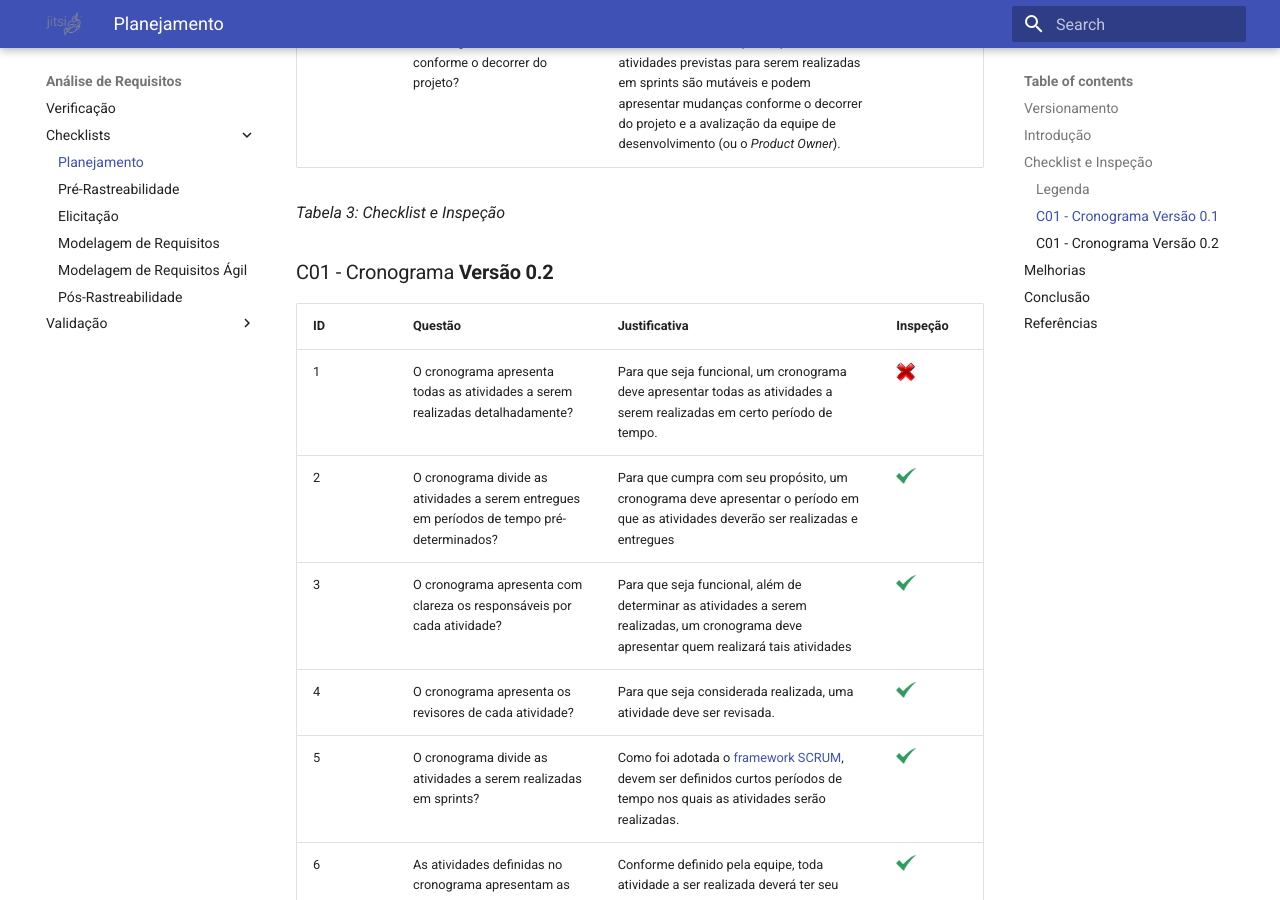
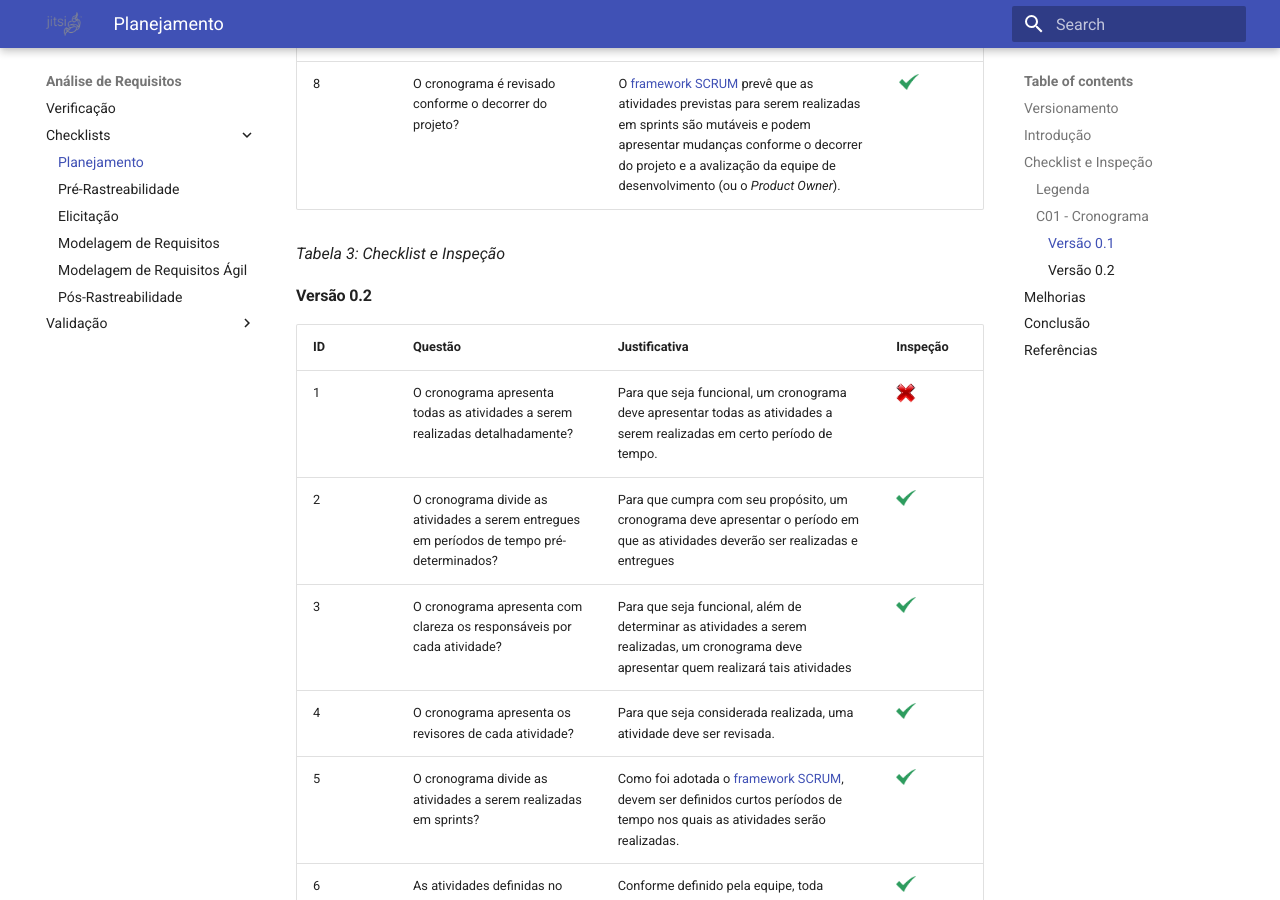
Before and after one commit to gabrielm2q/2022.1-Jitsi-Meet, an MkDocs documentation site: the page built from docs/analiseDeRequisitos/checklists/cronograma_cl.md, in a window 1280 px wide and 900 px high, scrolled down 2003 px. Built offline with MkDocs 1.6.1 and Material for MkDocs 9.7.7, drawn with Linux system fonts in a browser that asks for light colours.

Commit message:
:memo: minor format changes

```diff
--- a/docs/analiseDeRequisitos/checklists/cronograma_cl.md
+++ b/docs/analiseDeRequisitos/checklists/cronograma_cl.md
@@ -27,7 +27,9 @@ Com enfoque no [planejamento do projeto](../../planejamento/cronograma.md), ser
 
 _Tabela 2: Legenda da Tabela 3_
 
-### C01 - Cronograma **Versão 0.1**
+### C01 - Cronograma
+
+#### **Versão 0.1**
 
 | ID | Questão | Justificativa | Inspeção |
 |----|---------|---------------|----------|
@@ -42,7 +44,7 @@ _Tabela 2: Legenda da Tabela 3_
 
 _Tabela 3: Checklist e Inspeção_
 
-### C01 - Cronograma **Versão 0.2**
+#### **Versão 0.2**
 
 | ID | Questão | Justificativa | Inspeção |
 |----|---------|---------------|----------|
```
